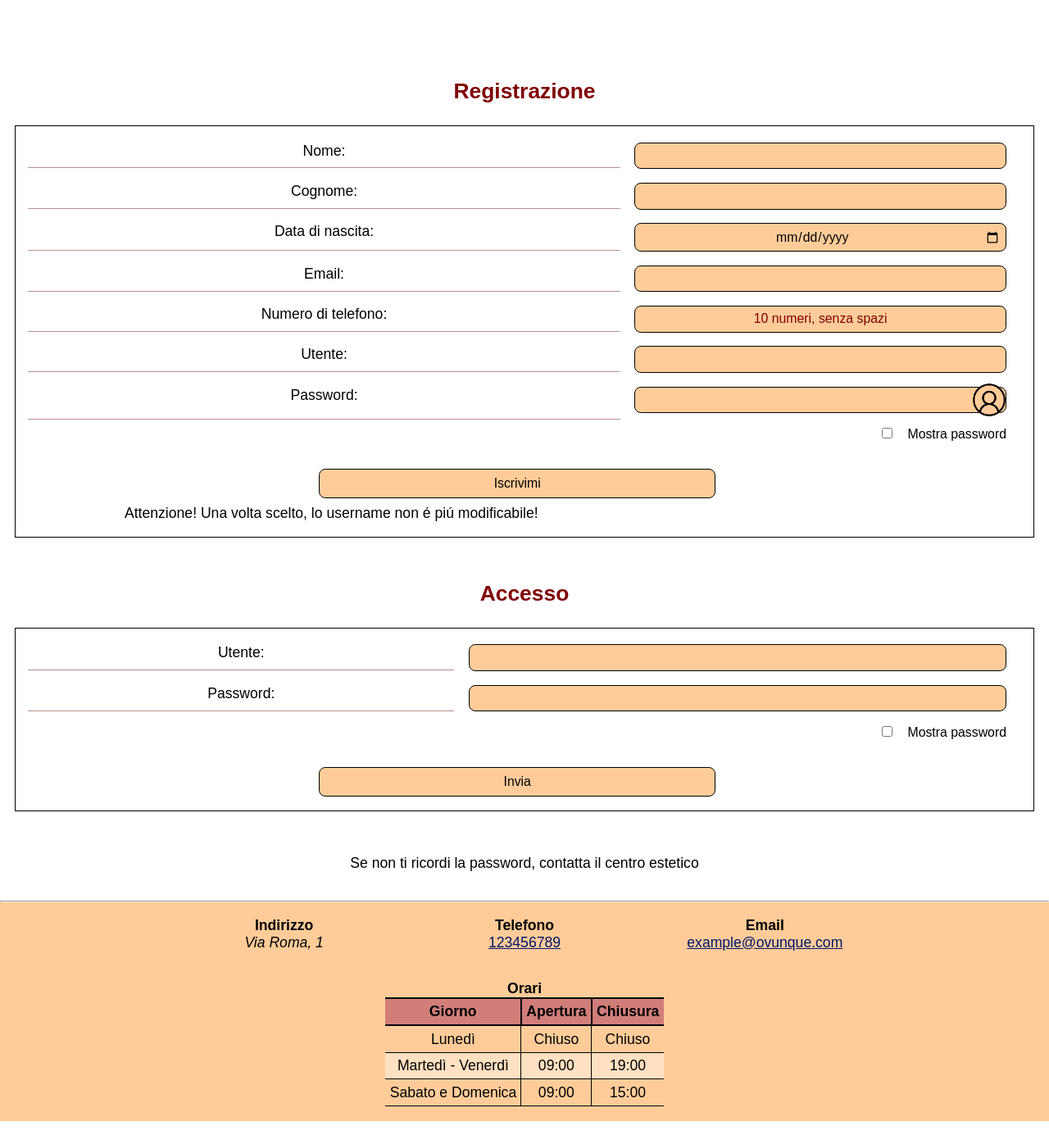
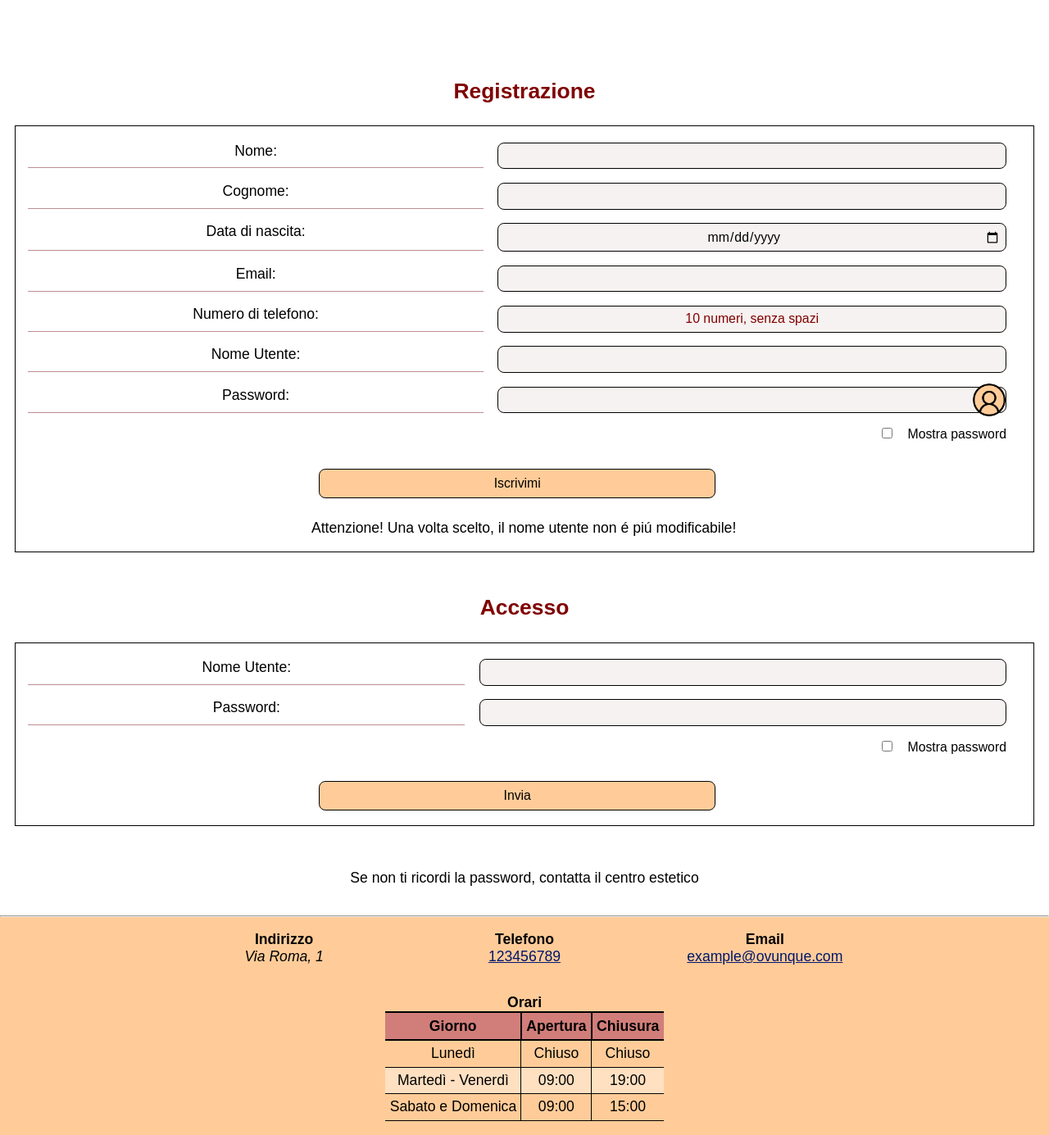
Before and after one commit to Tre-uomini-e-una-TecWeb/Nirvana-Website, a PHP site: the page made by PHP/AREA PERSONALE/login.php in a window 1280 px wide. Shown: the part 242-1627 px from the top of the page at 82% size. Run offline with PHP 8.4, Linux system fonts and the light colour scheme.

Commit message:
Fix errori PHP

```diff
--- a/CSS/mobile.css
+++ b/CSS/mobile.css
@@ -189,10 +189,6 @@ header {
         margin-bottom: 4em;
     }
 
-    #tabellaPrenotazioniAmministratore{
-        margin-bottom: 2em;
-    }
-
     /* #top-right{
         display: none;
     } */
--- a/CSS/style.css
+++ b/CSS/style.css
@@ -9,6 +9,7 @@
     --linkDarkBackground: white;
     --goodAction: #96be25;
     --badAction: #e0694b;
+    --formInput: #f6f2f1;
 }
 
 * {
@@ -800,21 +801,21 @@ footer a:visited{
 form input, #customers , #serviceAdmin, #service{
     border-radius: 0.5em;
     border:1px solid black;
-    background-color: var(--mainColor);
+    background-color: var(--formInput);
     padding: 0.4em;
     text-align:center;
 }
+
+form input[type=submit]{
+    background-color: var(--mainColor);
+}
+
 #service {
     width: 100%;
 }
 
-form label {
+form label:not(#usernamePersonalPage):not(.showPasswordCheckbox) {
     border-bottom: 1px solid rosybrown;
-}
-
-#mostraPsw2 > label, #mostraPsw1 > label, #mostraPswA > label, #mostraPswR > label{
-    border: none;
-    cursor: auto;
 }
 
 #insertResAmm{
@@ -880,15 +881,16 @@ input, select, #usernamePersonalPage{
 
 #tabellaPrenotazioniAmministratore{
     margin-top: 1em;
+    margin-bottom: 1em;
 }
 
-#nameLabel, #surnameLabel, #birthLabel, #emailLabel, #phoneLabel, #userLabel, #passwordPers1Label, #passwordPers2Label, #utenteLabel, #password1Label, #password2Label, #dateLabel, #hourLabel, #serviceLabel, #customersAdminLabel, #dateAdminLabel, #hourAdminLabel, #serviceAdminLabel #namePersonalPageLabel, #surnamePersonalPageLabel, #birthPersonalPageLabel, #emailPersonalPageLabel, #phonePersonalPageLabel, #usernamePersonalPageLabel{
+#nameLabel, #surnameLabel, #birthLabel, #emailLabel, #phoneLabel, #userLabel, #passwordPers1Label, #passwordPers2Label, #utenteLabel, #password1Label, #password2Label, #dateLabel, #hourLabel, #serviceLabel, #customersAdminLabel, #dateAdminLabel, #hourAdminLabel, #serviceAdminLabel, #namePersonalPageLabel, #surnamePersonalPageLabel, #birthPersonalPageLabel, #emailPersonalPageLabel, #phonePersonalPageLabel, #usernamePersonalPageLabel{
     grid-column: 1;
     margin-bottom: 0.5em;
     margin-right: 1em;
 }
 
-#mostraPswR, #mostraPswA, #updateButton, .print-invisible, #mostraPsw1, #mostraPsw2, .errore, .conferma, #loginHelpMessage{
+#mostraPswR, #mostraPswA, #updateButton, .print-invisible, #mostraPsw1, #mostraPsw2, .errore, .conferma, #loginHelpMessage, #warningRegistrazione{
     grid-column: 1/3;
 }
 
@@ -952,14 +954,13 @@ input, select, #usernamePersonalPage{
     cursor: pointer;
 }
 
-
-
 #adminReservationButton{
     width: 40vw;
 }
 
-#reservations{
+#reservations, #warningRegistrazione{
     text-align: center;
+    margin-top: 1em;
 }
 
 /**
--- a/HTML/AREA PERSONALE/areaPersonale.html
+++ b/HTML/AREA PERSONALE/areaPersonale.html
@@ -79,11 +79,11 @@
                     <label for="passwordPers1" id="passwordPers1Label"> Password: </label>
                     <input type="password" id="passwordPers1" name="password" >
                     <div id="mostraPsw1"><input type="checkbox" id="mostraPsw" onclick="statusPassPers1()">
-                    <label for="mostraPsw">Mostra password</label></div>
+                    <label for="mostraPsw" class="showPasswordCheckbox">Mostra password</label></div>
                     <label for="passwordPers2" id="passwordPers2Label"> Ripeti la password: </label>
                     <input type="password" id="passwordPers2" name="confirmPassword">
                     <div id="mostraPsw2"><input type="checkbox" id="mostraPswRipeti" onclick="statusPassPers2()">
-                    <label for="mostraPswRipeti">Mostra password</label></div>
+                    <label for="mostraPswRipeti" class="showPasswordCheckbox">Mostra password</label></div>
                     <esitoCambioPassword />
                     <input class="print-invisible" id="updateButton" type="submit" name="modificaPasswd" value="Salva modifiche">
                 </form>
--- a/HTML/AREA PERSONALE/login.html
+++ b/HTML/AREA PERSONALE/login.html
@@ -70,27 +70,27 @@
                     <input type="email" id="email" name="email" required aria-required="true">
                     <label for="phone" id="phoneLabel"> Numero di telefono:</label>
                     <input type="tel" id="phone" name="phone" pattern="[0-9]{10}" required aria-required="true" placeholder="10 numeri, senza spazi">
-                    <label for="username" id="userLabel">Utente:</label>
+                    <label for="username" id="userLabel">Nome Utente:</label>
                     <input type="text" id="username" name="username" required aria-required="true">
-                    <label lang="en" for="password1" id="passwordLabel">Password:</label>
+                    <label lang="en" for="password1" id="password1Label">Password:</label>
                     <input type="password" id="password1" name="password" required aria-required="true">
-                    <div id="mostraPswR"><input type="checkbox" id="mostraPswRegistrazione" onclick="statusPassLog1()">
-                    <label for="mostraPswRegistrazione">Mostra password</label></div>
+                    <div id="mostraPswR"><input type="checkbox" class="showPasswordCheckbox" id="mostraPswRegistrazione" onclick="statusPassLog1()">
+                    <label for="mostraPswRegistrazione"class="showPasswordCheckbox">Mostra password</label></div>
                     <esitoRegistrazione />
                     <input class="print-invisible" id="registerButton" type="submit" name="registrazione" value="Iscrivimi">
-                    <p id="warningRegistrazione">Attenzione! Una volta scelto, lo username non é piú modificabile!</p>
+                    <p id="warningRegistrazione">Attenzione! Una volta scelto, il nome utente non é piú modificabile!</p>
                 </form>
             </section>
             <div id="separator"></div>
             <section id="accesso" >
                 <h2>Accesso</h2>
                 <form id="login" method="post" action="login.php">
-                    <label for="usernameLogin" id="utenteLabel"> Utente: </label>
+                    <label for="usernameLogin" id="utenteLabel"> Nome Utente: </label>
                     <input type="text" id="usernameLogin" name="Username" required aria-required="true">
                     <label lang="en" for="password2" id="password2Label"> Password: </label>
                     <input type="password" id="password2" name="Password" required aria-required="true">
-                    <div id="mostraPswA"><input type="checkbox" id="mostraPswAccesso" onclick="statusPassLog2()">
-                        <label for="mostraPswAccesso">Mostra password</label></div>
+                    <div id="mostraPswA"><input type="checkbox" class="showPasswordCheckbox" id="mostraPswAccesso" onclick="statusPassLog2()">
+                        <label for="mostraPswAccesso"class="showPasswordCheckbox">Mostra password</label></div>
                     <avvisoLogin />
                     <input class="print-invisible" id="accessButton" type="submit" name="accesso" value="Invia">
                 </form>
--- a/PHP/PRENOTAZIONI/gestionePrenotazioniUtente.php
+++ b/PHP/PRENOTAZIONI/gestionePrenotazioniUtente.php
@@ -73,7 +73,7 @@ if($connOk){
         }
     }
     else{
-        $prenotazioni .= "<tr><td>Non ci sono prenotazioni da visualizzare.</td></tr>";
+        $prenotazioni .= "<tr><td colspan='4'>Non ci sono prenotazioni da visualizzare.</td></tr>";
     }
 } else {
     $prenotazioni="<div class='errore'><p>I nostri sistemi sono al momento non funzionanti, ci scusiamo per il disagio.</p></div>";
```
Also changed, not shown: PHP/PRENOTAZIONI/gestionePrenotazioniAmministratore.php (+14 -12 lines).
